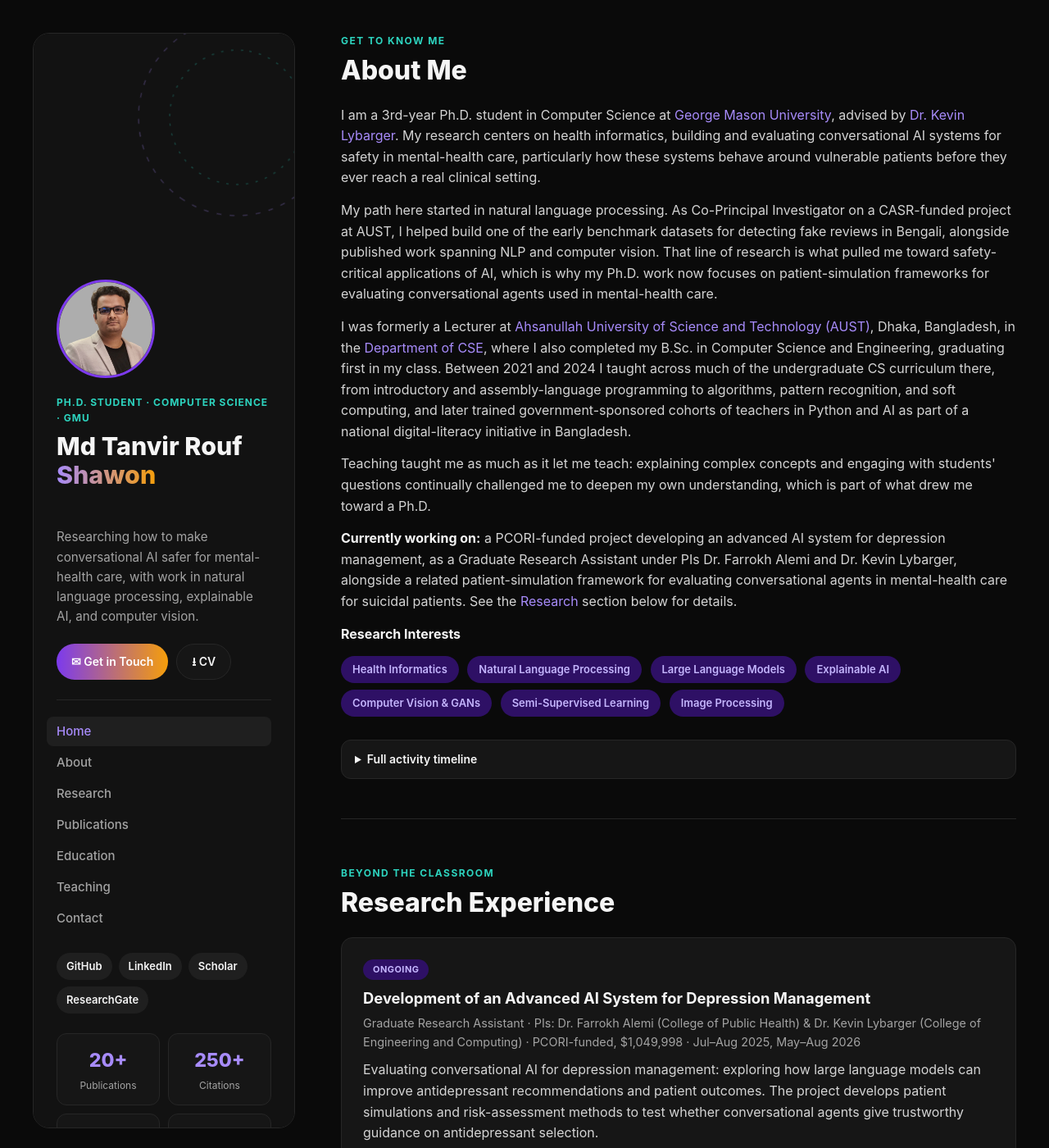
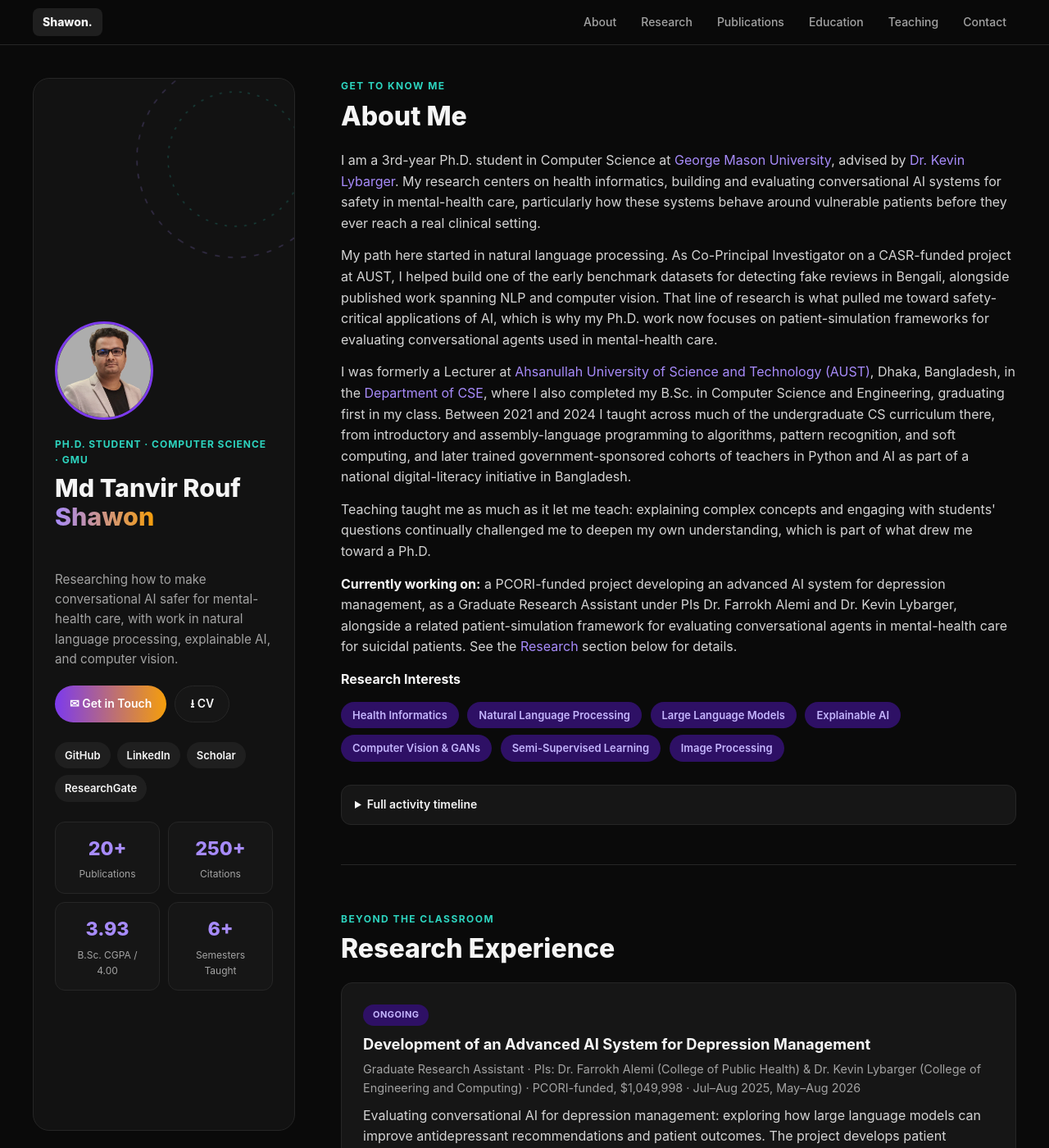
Before and after one commit to shawon-tanvir/shawon-tanvir.github.io, a Jekyll site: the page built from _pages/about.md, in a window 1280 px wide and 1400 px high. Shown: the whole window at 82% size. Built offline with Jekyll 4.4.1, drawn with Linux system fonts in a browser that asks for light colours.

Commit message:
Move navigation to a sticky top bar and keep the profile sidebar fixed without scrolling

```diff
--- a/_pages/about.md
+++ b/_pages/about.md
@@ -13,6 +13,18 @@ redirect_from:
   - /education-awards/
   - /resume
 ---
+
+<header class="topbar">
+  <nav class="topbar__nav" aria-label="Sections">
+    <a href="#home" class="topbar__brand">Shawon.</a>
+    <a href="#about">About</a>
+    <a href="#research">Research</a>
+    <a href="#publications">Publications</a>
+    <a href="#education">Education</a>
+    <a href="#teaching">Teaching</a>
+    <a href="#contact">Contact</a>
+  </nav>
+</header>
 
 <div class="layout">
 
@@ -34,16 +46,6 @@ redirect_from:
     <a href="mailto:mshawon@gmu.edu" class="btn btn--accent">✉ Get in Touch</a>
     <a href="{{ base_path }}/files/Shawon__CV_.pdf" class="btn">⭳ CV</a>
   </div>
-
-  <nav class="profile__nav" aria-label="Sections">
-    <a href="#home">Home</a>
-    <a href="#about">About</a>
-    <a href="#research">Research</a>
-    <a href="#publications">Publications</a>
-    <a href="#education">Education</a>
-    <a href="#teaching">Teaching</a>
-    <a href="#contact">Contact</a>
-  </nav>
 
   <div class="profile__social">
     <a href="https://github.com/shawon-tanvir">GitHub</a>
--- a/assets/css/plain.css
+++ b/assets/css/plain.css
@@ -76,20 +76,61 @@ a:hover {
 /* Profile sidebar
    ========================================================================== */
 
+.topbar {
+  position: sticky;
+  top: 0;
+  z-index: 40;
+  background: rgba(10, 10, 10, 0.92);
+  backdrop-filter: blur(8px);
+  border-bottom: 1px solid var(--border);
+}
+
+.topbar__nav {
+  display: flex;
+  flex-wrap: wrap;
+  align-items: center;
+  justify-content: center;
+  gap: 4px 6px;
+  max-width: 1280px;
+  margin: 0 auto;
+  padding: 10px 40px;
+}
+
+.topbar__nav a {
+  padding: 6px 12px;
+  border-radius: 8px;
+  color: var(--muted);
+  font-size: 14px;
+  font-weight: 500;
+  transition: color 0.2s ease, background 0.2s ease;
+}
+
+.topbar__nav a:hover,
+.topbar__nav a.is-active {
+  color: var(--text);
+  background: var(--chip-bg);
+  text-decoration: none;
+}
+
+.topbar__nav a.is-active {
+  color: var(--accent);
+}
+
+.topbar__brand {
+  margin-right: auto;
+  font-weight: 800 !important;
+  color: var(--text) !important;
+}
+
 .profile {
   position: sticky;
-  top: 32px;
-  max-height: calc(100vh - 64px);
-  overflow-y: auto;
-  padding: 32px 28px;
+  top: 84px;
+  height: calc(100vh - 116px);
+  overflow: hidden;
+  padding: 28px 26px;
   background: var(--surface);
   border: 1px solid var(--border);
   border-radius: 20px;
-  scrollbar-width: none;
-}
-
-.profile::-webkit-scrollbar {
-  display: none;
 }
 
 .profile__orbit {
@@ -178,35 +219,6 @@ a:hover {
   margin-bottom: 24px;
 }
 
-.profile__nav {
-  display: flex;
-  flex-direction: column;
-  gap: 2px;
-  margin-bottom: 24px;
-  padding-top: 20px;
-  border-top: 1px solid var(--border);
-}
-
-.profile__nav a {
-  padding: 6px 12px;
-  margin-left: -12px;
-  border-radius: 8px;
-  color: var(--muted);
-  font-size: 15px;
-  font-weight: 500;
-  transition: color 0.2s ease, background 0.2s ease;
-}
-
-.profile__nav a:hover,
-.profile__nav a.is-active {
-  color: var(--text);
-  background: var(--chip-bg);
-  text-decoration: none;
-}
-
-.profile__nav a.is-active {
-  color: var(--accent);
-}
 
 .profile__social {
   display: flex;
@@ -603,20 +615,17 @@ details p {
   .profile {
     position: relative;
     top: 0;
-    max-height: none;
+    height: auto;
     overflow: visible;
   }
 
-  .profile__nav {
-    flex-direction: row;
-    flex-wrap: wrap;
-    gap: 6px;
+  .topbar__nav {
+    padding: 8px 16px;
   }
 
-  .profile__nav a {
-    margin-left: 0;
-    padding: 6px 12px;
-    background: var(--chip-bg);
+  .topbar__nav a {
+    padding: 5px 8px;
+    font-size: 13px;
   }
 
   .profile__stats {
@@ -654,3 +663,16 @@ details p {
     animation: none;
   }
 }
+
+@media (min-width: 961px) and (max-height: 860px) {
+  .profile__tagline,
+  .profile__stats {
+    display: none;
+  }
+
+  .profile__avatar {
+    width: 96px;
+    height: 96px;
+    margin-bottom: 14px;
+  }
+}
--- a/assets/js/site.js
+++ b/assets/js/site.js
@@ -82,7 +82,7 @@
     revealEls.forEach(function (el) { el.classList.add("is-visible"); });
   }
 
-  var navLinks = document.querySelectorAll(".profile__nav a[href^='#']");
+  var navLinks = document.querySelectorAll(".topbar__nav a[href^='#']");
   var sections = [];
   navLinks.forEach(function (a) {
     var s = document.querySelector(a.getAttribute("href"));
```
